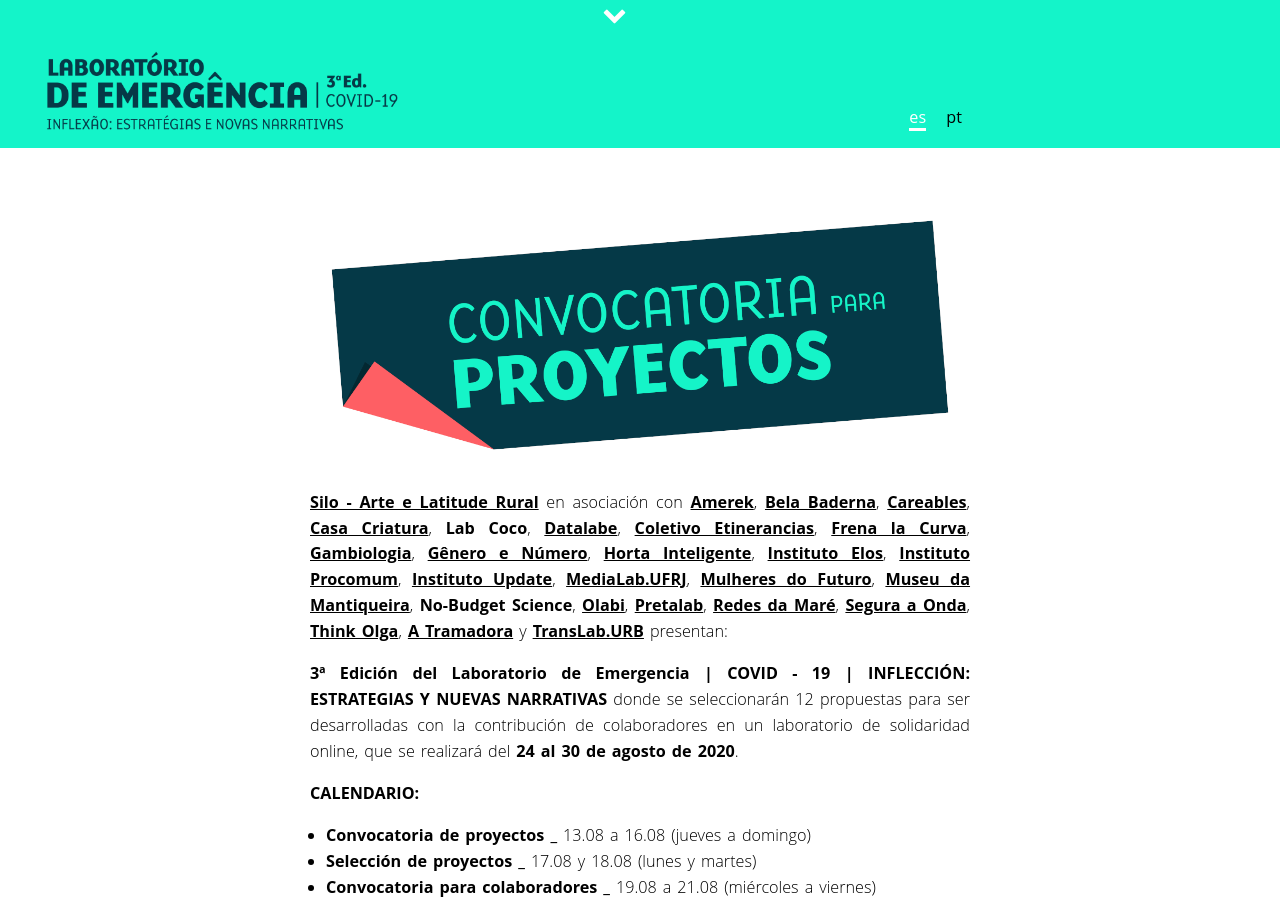
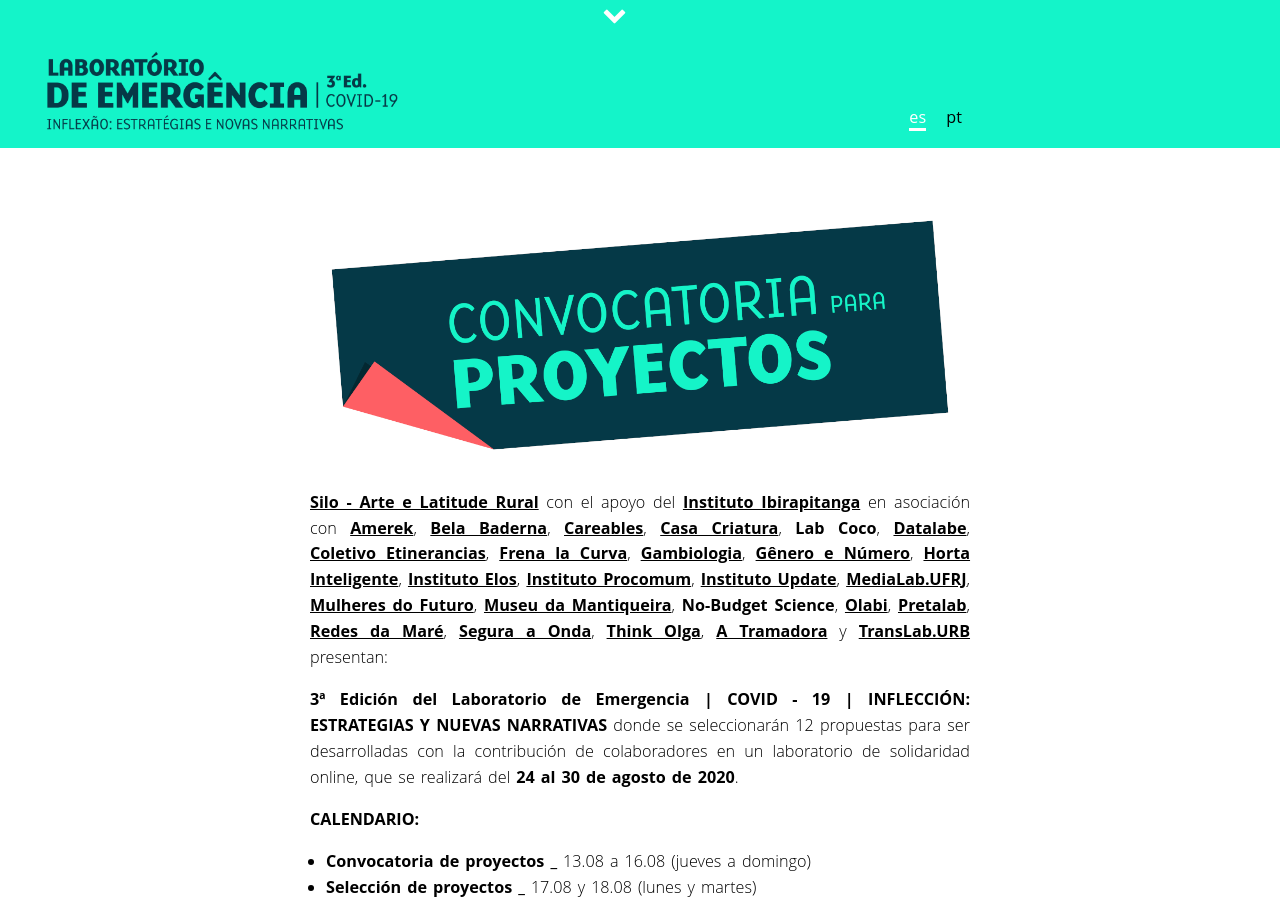
Before and after one commit to associacaosilo/labdeemergencia3ed, a Jekyll site: the page built from _pages/es/index_proj.md, in a window 1280 px wide and 900 px high. Built offline with Jekyll 4.4.1, drawn with Linux system fonts in a browser that asks for light colours; nearby versions of some CDN libraries.

Commit message:
ibirapitanga

```diff
--- a/_data/partners.yml
+++ b/_data/partners.yml
@@ -70,3 +70,6 @@
 - name: 'Mulheres do Futuro'
   image: ''
   link: 'https://www.instagram.com/mulheresdofuturopa/'
+- name: 'Instituto Ibirapitanga'
+  image: 'ibirapitanga.png'
+  link: 'https://www.ibirapitanga.org.br/'
--- a/_pages/es/index_proj.md
+++ b/_pages/es/index_proj.md
@@ -6,7 +6,7 @@
 
 ![](/3ed/media/images/covers/chamada_projetos_es.png)
 
-[Silo - Arte e Latitude Rural](https://silo.org.br/){:target="_blank"} en asociación con [Amerek](https://twitter.com/amerek_ufmg){:target="_blank"}, [Bela Baderna](http://belabaderna.com.br/){:target="_blank"}, [Careables](https://www.careables.org/){:target="_blank"}, [Casa Criatura](https://www.instagram.com/casacriatura/){:target="_blank"}, **Lab Coco**, [Datalabe](https://datalabe.org/){:target="_blank"}, [Coletivo Etinerancias](https://www.instagram.com/etinerancias){:target="_blank"}, [Frena la Curva](https://frenalacurva.net/){:target="_blank"}, [Gambiologia](http://www.gambiologia.net/blog/){:target="_blank"}, [Gênero e Número](http://www.generonumero.media/){:target="_blank"},
+[Silo - Arte e Latitude Rural](https://silo.org.br/){:target="_blank"} con el apoyo del [Instituto Ibirapitanga](https://www.ibirapitanga.org.br/){:target="_blank"} en asociación con [Amerek](https://twitter.com/amerek_ufmg){:target="_blank"}, [Bela Baderna](http://belabaderna.com.br/){:target="_blank"}, [Careables](https://www.careables.org/){:target="_blank"}, [Casa Criatura](https://www.instagram.com/casacriatura/){:target="_blank"}, **Lab Coco**, [Datalabe](https://datalabe.org/){:target="_blank"}, [Coletivo Etinerancias](https://www.instagram.com/etinerancias){:target="_blank"}, [Frena la Curva](https://frenalacurva.net/){:target="_blank"}, [Gambiologia](http://www.gambiologia.net/blog/){:target="_blank"}, [Gênero e Número](http://www.generonumero.media/){:target="_blank"},
 [Horta Inteligente](https://hortainteligente.wixsite.com/hortainteligente){:target="_blank"}, [Instituto Elos](https://institutoelos.org/){:target="_blank"}, [Instituto Procomum](https://www.procomum.org/){:target="_blank"}, [Instituto Update](https://www.institutoupdate.org.br/){:target="_blank"}, [MediaLab.UFRJ](href="http://medialabufrj.net/"){:target="_blank"}, [Mulheres do Futuro](https://www.instagram.com/mulheresdofuturopa/){:target="_blank"}, [Museu da Mantiqueira](https://museudamantiqueira.com.br/){:target="_blank"}, **No-Budget Science**, [Olabi](https://www.olabi.org.br){:target="_blank"}, [Pretalab](https://www.pretalab.com/){:target="_blank"}, [Redes da Maré](http://www.redesdamare.org.br/){:target="_blank"}, [Segura a Onda](https://seguraaonda.com.br/){:target="_blank"}, [Think Olga](https://www.thinkolga.com/){:target="_blank"}, [A Tramadora](https://www.tramadora.net/){:target="_blank"} y [TransLab.URB](https://translaburb.cc/){:target="_blank"}  presentan:
 
 
```
Also changed, not shown: _pages/pt/index_colab.md (+1 -1 lines), _pages/pt/index_proj.md (+1 -1 lines), media/images/logos/ibirapitanga.png (added).
